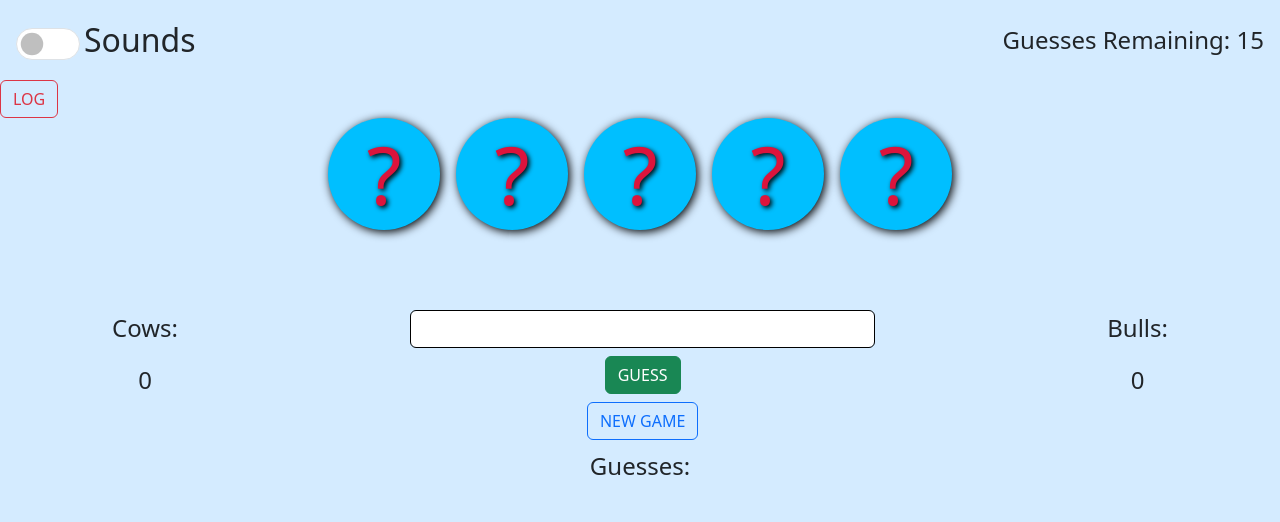
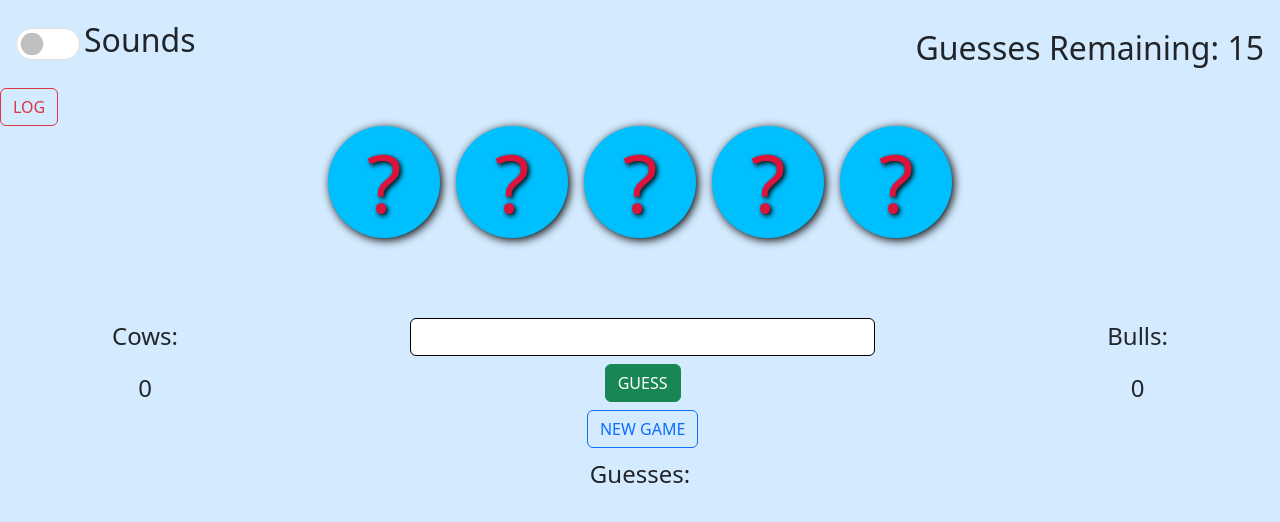
Before and after one commit to Denkata-Iliev/js-coursework-cows-and-bulls, a plain HTML site: page index.html in a window 1280 px wide. Drawn offline with nearby package versions, Linux system fonts and the light colour scheme.

Commit message:
Fix input validation and adjust UI alignment

```diff
--- a/index.css
+++ b/index.css
@@ -21,14 +21,13 @@ body {
 
 .cows-wrapper,
 .bulls-wrapper,
-.guesses-wrapper,
-.remaining-guesses-wrapper {
+.guesses-wrapper {
     font-size: 1.5rem;
 }
 
-.sound-toggle-wrapper {
+.sound-toggle-wrapper,
+.remaining-guesses-wrapper {
     font-size: 2rem;
-    margin: .25rem;
 }
 
 .circle {
--- a/index.html
+++ b/index.html
@@ -49,7 +49,7 @@
     </div>
 
     <!-- Sound toggle -->
-    <div class="sound-and-remaining-guesses-wrapper d-flex justify-content-between align-items-center">
+    <div class="sound-and-remaining-guesses-wrapper d-flex justify-content-between align-items-baseline">
         <div class="form-check form-switch sound-toggle-wrapper d-flex align-items-center gap-1 m-3">
             <input class="form-check-input" type="checkbox" role="switch" id="soundsToggle" />
             <label class="form-check-label" for="soundsToggle">Sounds</label>
--- a/scripts/game.js
+++ b/scripts/game.js
@@ -16,13 +16,14 @@ let rand = randUniqueDigits(numberOfDigits);
 let numberOfGuesses = numberOfGuessesDict[numberOfDigits];
 function guess() {
 
-    const guessVal = guessInput.value;
-    if (!guessVal || isNaN(guessVal) || guessVal.length !== numberOfDigits) {
+    if (!guessInput.value || isNaN(guessInput.value) || guessInput.value.length !== numberOfDigits) {
         errorMsgEl.innerHTML = `You must enter a ${numberOfDigits}-digit number!`;
         return;
     } else {
         errorMsgEl.innerHTML = '';
     }
+
+    const guessVal = guessInput.value;
 
     if (numberOfGuesses <= 0) {
         revealNumbers();
```
